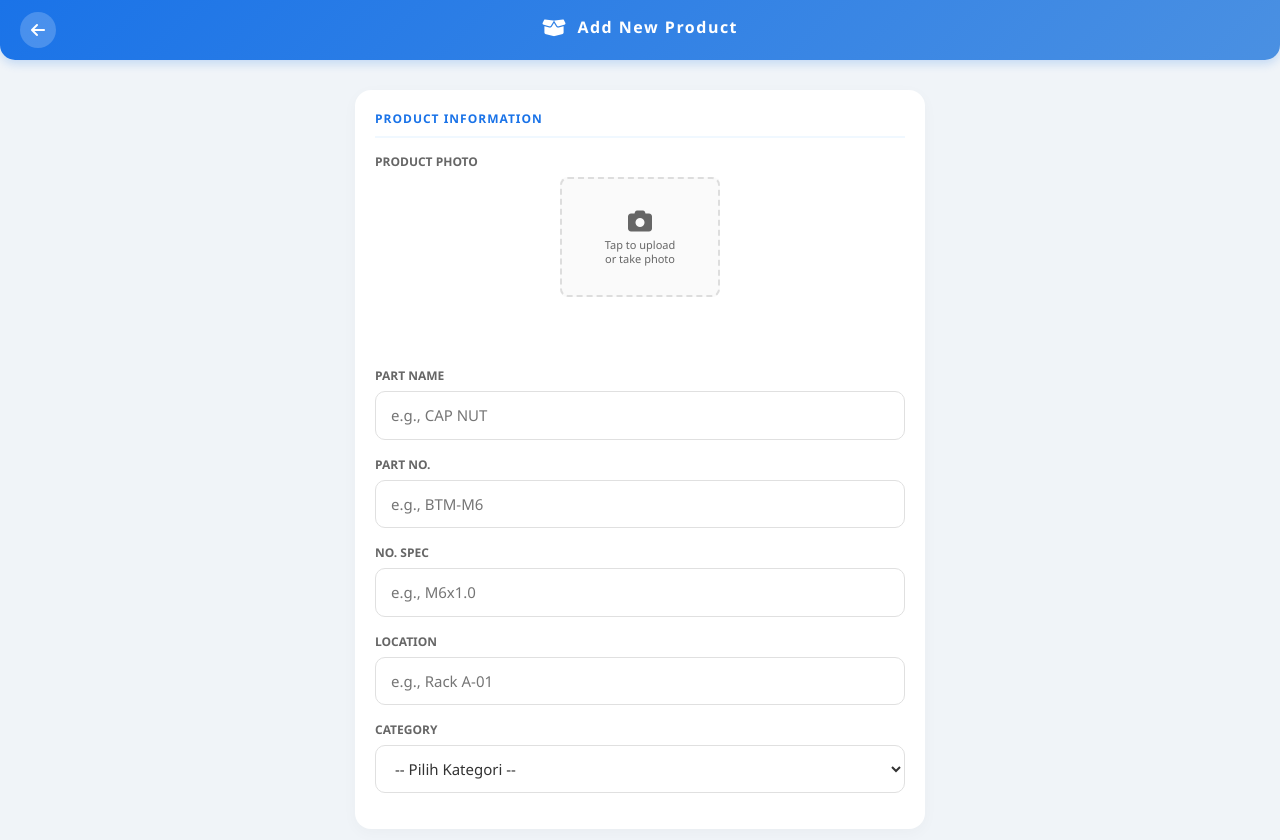
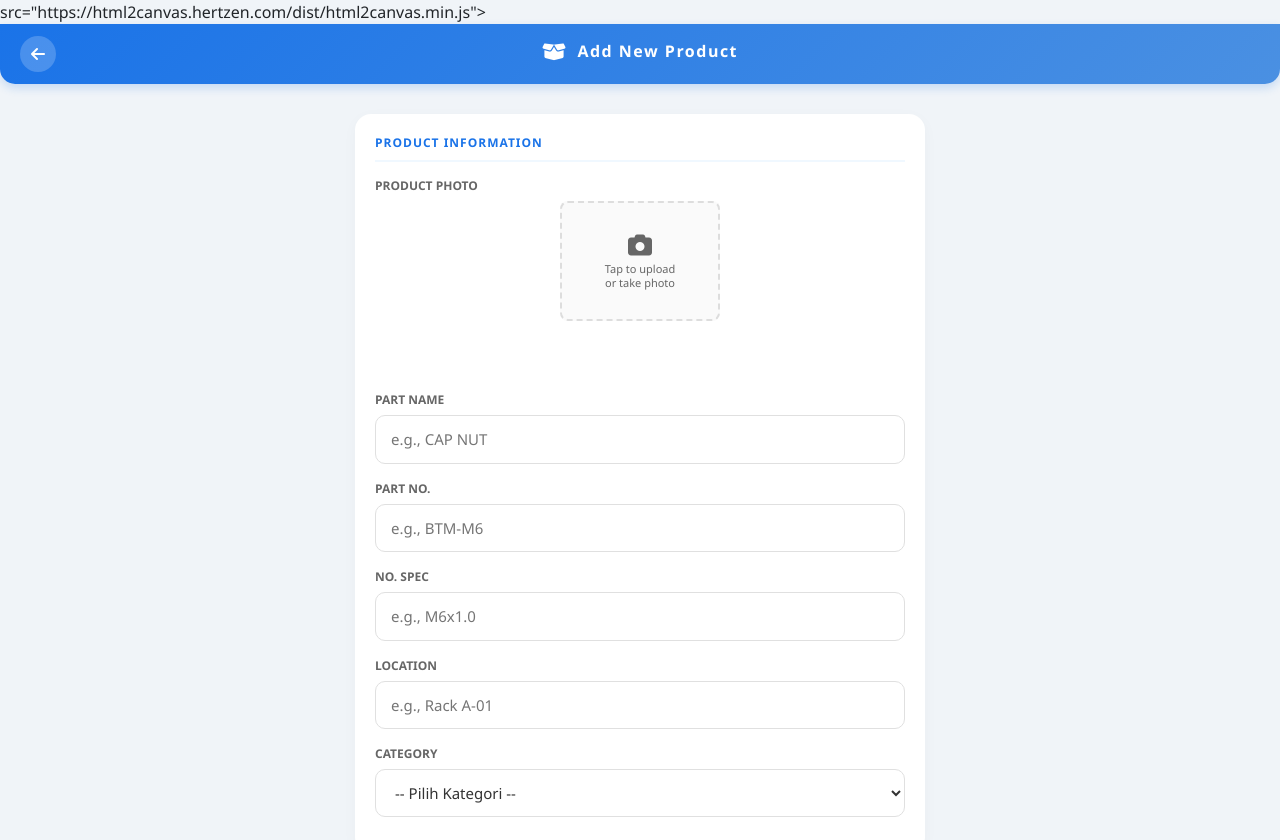
Before and after one commit to knizzam/ma-sparepartlist-stock, a plain HTML site: page add-product.html in a window 1280 px wide. Shown: the top 840 px of the page. Drawn offline with nearby package versions, Linux system fonts and the light colour scheme; no server answers.

Commit message:
Update add-product.html

```diff
--- a/add-product.html
+++ b/add-product.html
@@ -8,6 +8,7 @@
     <link rel="stylesheet" href="https://cdnjs.cloudflare.com/ajax/libs/font-awesome/6.4.0/css/all.min.css">
     <link rel="stylesheet" href="styles.css">
     <link rel="stylesheet" href="add-product.css">
+    src="https://html2canvas.hertzen.com/dist/html2canvas.min.js"></script>
     <script src="config.js"></script>
     <script src="utils.js"></script>
     <script src="photo-picker.js"></script>
```
